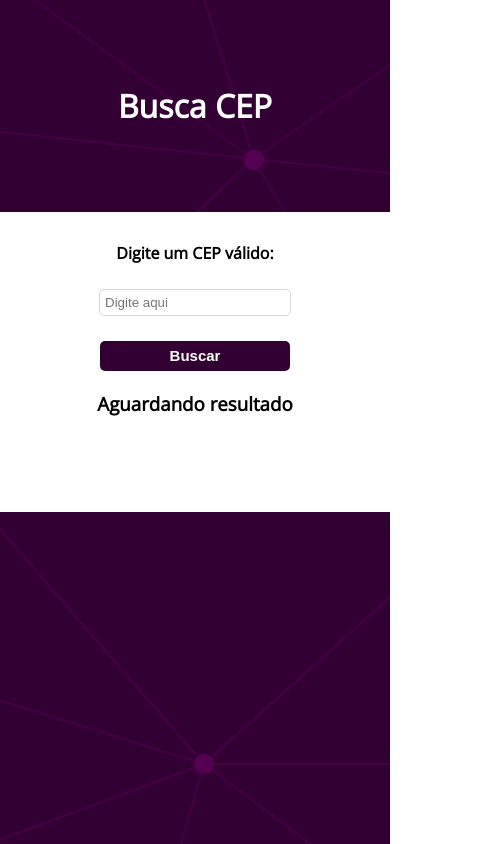
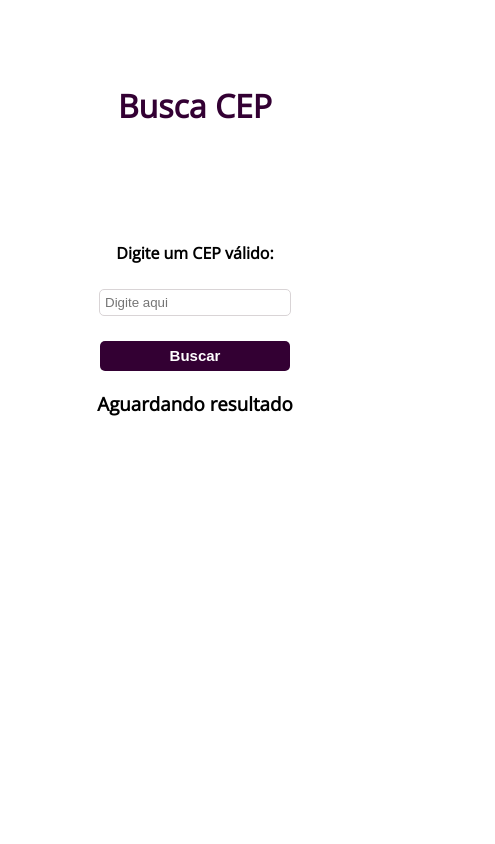
Before and after one commit to victoramos1/busca-cep, a React (Create React App) app: page / in a window 390 px wide. Shown: the whole page, 495 px wide, since content can reach past the window. Built offline with nearby package versions, Linux system fonts and the light colour scheme.

Commit message:
Responsividade criada

```diff
--- a/src/components/Main.js
+++ b/src/components/Main.js
@@ -15,7 +15,7 @@ export default function Main(){
 
     return(
         <div className={styles.containerNativo}>
-            <h1>Busca CEP</h1>
+            <h1 className={styles.titulo}>Busca CEP</h1>
             <div className={styles.containerElementos}>
                 <label htmlFor="input-cep">Digite um CEP válido:</label>
                 <input type="text" placeholder="Digite aqui" id="input-cep" name="input-cep" ref={cepDigitado} required></input>
--- a/src/components/Main.module.css
+++ b/src/components/Main.module.css
@@ -28,7 +28,7 @@
     align-items: center;
 }
 
-h1{
+.titulo{
     color: #ffffff;
     font-family: 'Open Sans', sans-serif;
     margin-top: 10vh;
@@ -66,3 +66,35 @@ button{
     background-color: #330033;
     cursor: pointer;
 }
+
+/* Responsividade */
+
+@media(max-width: 280px){
+
+    .containerNativo{
+        background-image: none;
+    }
+    .containerElementos{
+        width: 100%;
+        height: 100%;
+    }
+
+    .titulo{
+        color: #330033
+    }
+}
+
+@media(max-width: 540px){
+
+    .containerNativo{
+        background-image: none;
+    }
+    .containerElementos{
+        width: 100%;
+        height: 100%;
+    }
+
+    .titulo{
+        color: #330033
+    }
+}
```
